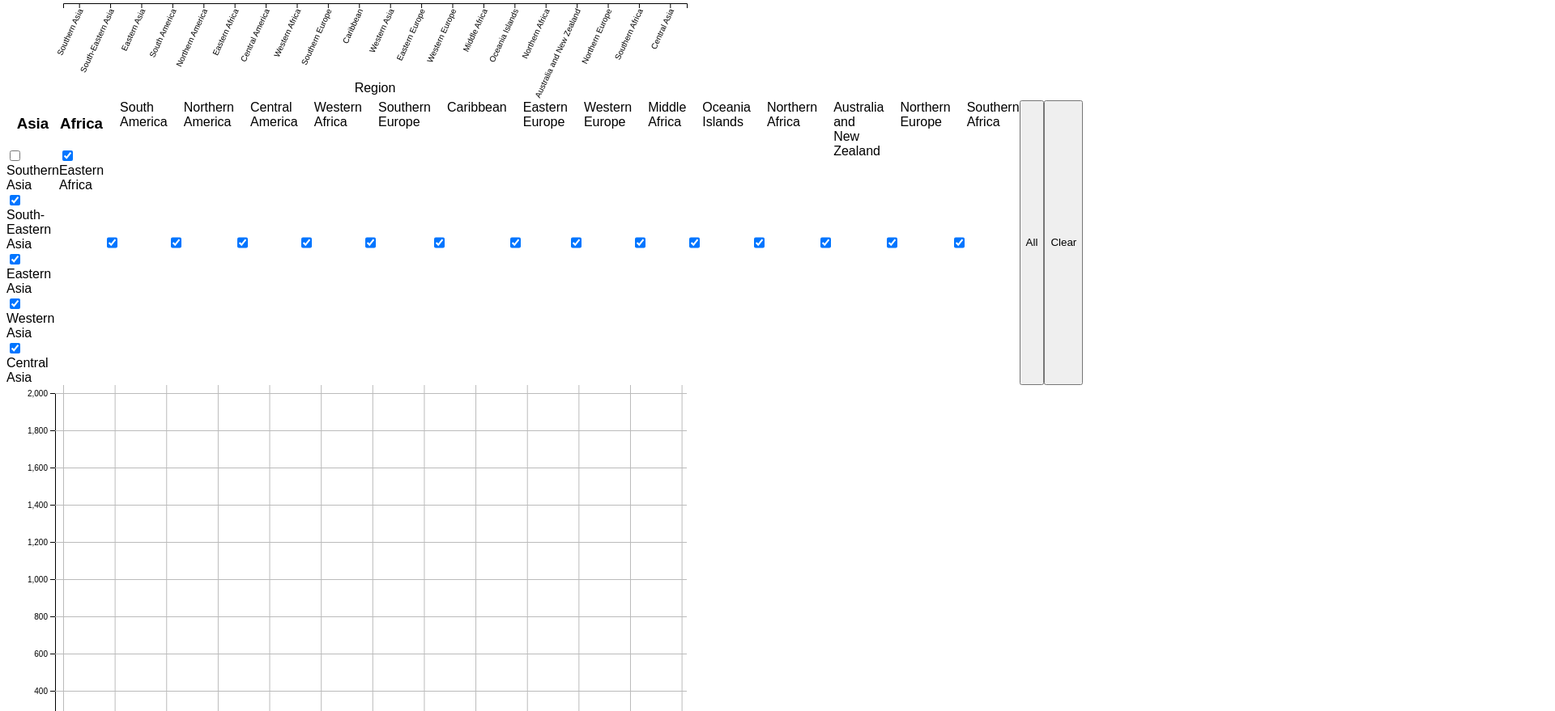
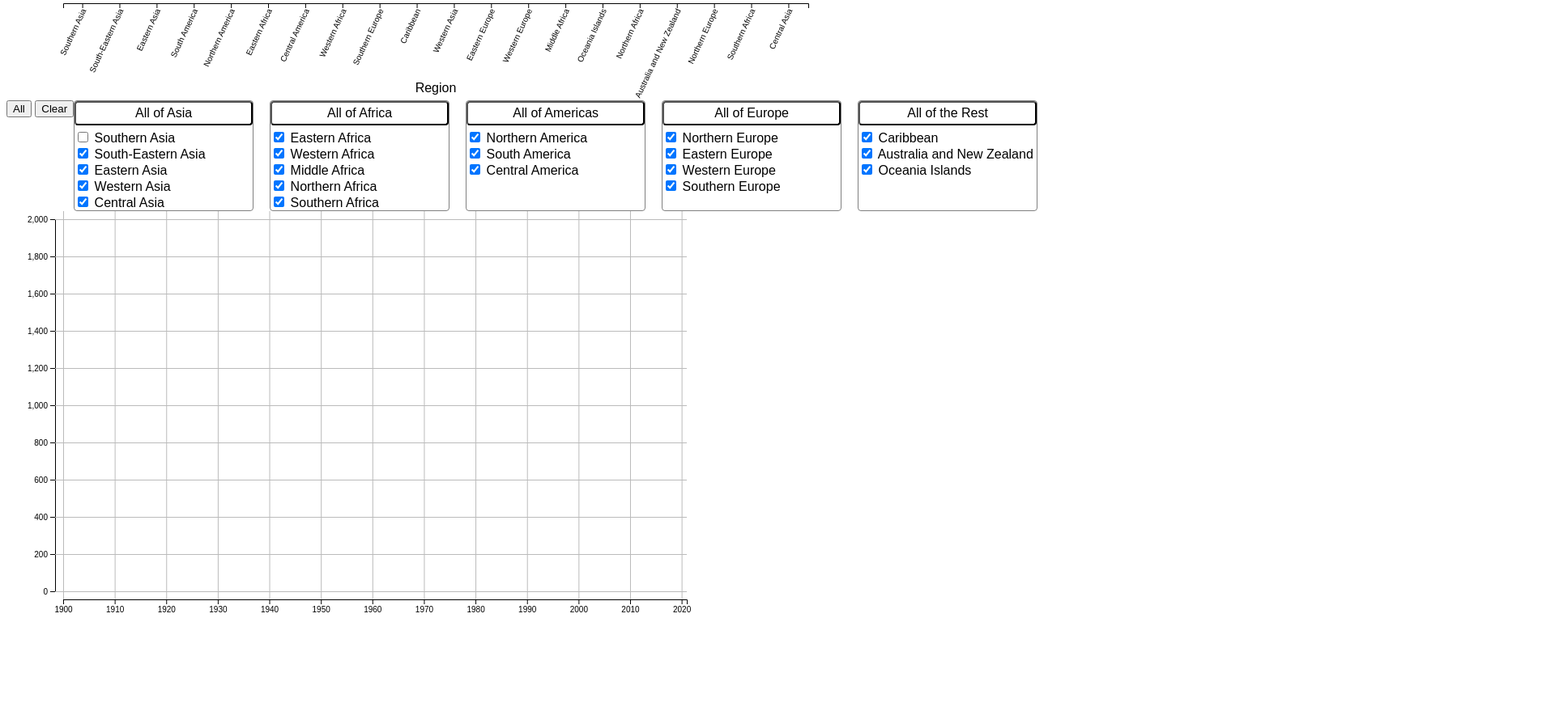
Before and after one commit to DGR40/INFO-4310-HW2-main, a plain HTML site: page index.html in a window 1280 px wide. Shown: the part 573-1452 px from the top of the page at 81% size, 1920 px wide, since content can reach past the window. Drawn offline with nearby package versions, Linux system fonts and the light colour scheme.

Commit message:
slightly updated region buttons

```diff
--- a/index.html
+++ b/index.html
@@ -28,9 +28,33 @@
       stroke: none;
     }
     .panel {
-      width:200px;
-      text-align:start
+      width:220px;
+      text-align:start;
+      margin-right:20px;
+      border-radius:4px;
+      border: 1px solid grey;
     }
+    #regionControls {
+      display:flex;
+      flex-direction: row;
+      width:10000;
+    }
+    .allRegionButton {
+      width:100%;
+      text-align:center;
+      font-size: 16px;
+      background-color: white;
+      border-radius:4px;
+      height:30px;
+    }
+    .allRegionButton:hover {
+      background-color: #666666;
+      color:white
+    }
+    .panel > input {
+      margin-bottom: 5px;
+    }
+
   </style>
 
 <body style="font-family: 'Quicksand', sans-serif;">
@@ -38,10 +62,15 @@
     <h3> 1900 - 2021</h3>
     <div class="flex">
       <div class="column1">
-        <svg id="barGraph" height=600 width=850></svg>
-      <div id="regionControls" width=600 style="display:flex;flex-direction:row;">
-        <div id="asiaPanel" class="panel">
-          <h3>Asia</h3>
+        <svg id="barGraph" height=600 width=1000></svg>
+      <div id="regionControls">
+        <div>
+          <input type="button" checked onclick="selectAll(true)" value="All">
+          <input type="button" checked onclick="selectAll(false)" value="Clear">
+        </div>
+
+        <div class="panel">
+          <input type="button" class="allRegionButton" value="All of Asia">
         <div><input type="checkbox" name="SouthernAsia" onclick="highlightBars()">
           <label>Southern Asia</label>
         </div>
@@ -63,48 +92,87 @@
         </div>
         </div>
 
-        <div id="africaPanel" class="panel">
-          <h3>Africa</h3>
+         <div class="panel">
+          <input type="button" class="allRegionButton" value="All of Africa">
         <div>
           <input type="checkbox" name="EasternAfrica" checked onclick="highlightBars()">
             <label>Eastern Africa</label>
         </div>
-
+        <div>
+          <input type="checkbox" name="WesternAfrica" checked onclick="highlightBars()">
+          <label>Western Africa</label>
+        </div>
+        <div>
+          <input type="checkbox" name="MiddleAfrica" checked onclick="highlightBars()">
+          <label>Middle Africa</label>
+        </div>
+        <div>
+          <input type="checkbox" name="NorthernAfrica" checked onclick="highlightBars()">
+          <label>Northern Africa</label>
+        </div>
+        <div>
+           <input type="checkbox" name="SouthernAfrica" checked onclick="highlightBars()">
+           <label>Southern Africa</label>
+        </div>
         </div>
 
+        <div class="panel">
+          <input type="button" class="allRegionButton" value="All of Americas">
+          <div>
+           <input type="checkbox" name="NorthernAmerica" checked onclick="highlightBars()">
+            <label>Northern America</label>
+          </div>
+          <div>
             <input type="checkbox" name="SouthAmerica" checked onclick="highlightBars()">
             <label>South America</label>
-  <input type="checkbox" name="NorthernAmerica" checked onclick="highlightBars()">
-  <label>Northern America</label>
+          </div>
 
+          <div>
             <input type="checkbox" name="CentralAmerica" checked onclick="highlightBars()">
             <label>Central America</label>
-  <input type="checkbox" name="WesternAfrica" checked onclick="highlightBars()">
-  <label>Western Africa</label>
+          </div>
+        </div>
+
+        <div class="panel">
+          <input type="button" class="allRegionButton" value="All of Europe">
+          <div>
+           <input type="checkbox" name="NorthernEurope" checked onclick="highlightBars()">
+            <label>Northern Europe</label>
+          </div>
+          <div>
+            <input type="checkbox" name="EasternEurope" checked onclick="highlightBars()">
+            <label>Eastern Europe</label>
+          </div>
+
+          <div>
+            <input type="checkbox" name="WesternEurope" checked onclick="highlightBars()">
+            <label>Western Europe</label>
+          </div>
+
+          <div>
             <input type="checkbox" name="SouthernEurope" checked onclick="highlightBars()">
             <label>Southern Europe</label>
+          </div>
+        </div>
+
+        <div class="panel">
+          <input type="button" class="allRegionButton" value="All of the Rest">
+          <div>
            <input type="checkbox" name="Caribbean" checked onclick="highlightBars()">
             <label>Caribbean</label>
+          </div>
+          <div>
+            <input type="checkbox" name="Australiaand" checked onclick="highlightBars()">
+            <label>Australia and New Zealand</label>
+          </div>
 
-  <input type="checkbox" name="EasternEurope" checked onclick="highlightBars()">
-  <label>Eastern Europe</label>
-  <input type="checkbox" name="WesternEurope" checked onclick="highlightBars()">
-  <label>Western Europe</label>
-  <input type="checkbox" name="MiddleAfrica" checked onclick="highlightBars()">
-  <label>Middle Africa</label>
+          <div>
             <input type="checkbox" name="OceaniaIslands" checked onclick="highlightBars()">
             <label>Oceania Islands</label>
-  <input type="checkbox" name="NorthernAfrica" checked onclick="highlightBars()">
-  <label>Northern Africa</label>
-  <input type="checkbox" name="Australiaand" checked onclick="highlightBars()">
-  <label>Australia and New Zealand</label>
-  <input type="checkbox" name="NorthernEurope" checked onclick="highlightBars()">
-  <label>Northern Europe</label>
-  <input type="checkbox" name="SouthernAfrica" checked onclick="highlightBars()">
-  <label>Southern Africa</label>
+          </div>
+        </div>
 
-  <input type="button" checked onclick="selectAll(true)" value="All">
-  <input type="button" checked onclick="selectAll(false)" value="Clear">
+
   </div>
   </div>
   </div>
@@ -296,6 +364,7 @@
                   .style("fill", scaleOrdinal(c))
                   .attr("originalFill", scaleOrdinal(c))
                   .attr("class", `bar ${c} ${regionNoSpaces}`)
+
                 nextFloor += percentScale(regionObj[c] / total);
             }
           }
@@ -307,7 +376,7 @@
           let text = fixedLegend.append("text")
             .style("position", "absolute")
             .text(disasterList[i])
-            .style("right", 80)
+            .style("right", 200)
             .style("top", 190 + i * 34)
             .style("height", 50)
             .style("padding-top", "16px")
```
Lines whose indentation alone changed are shown as unchanged.
